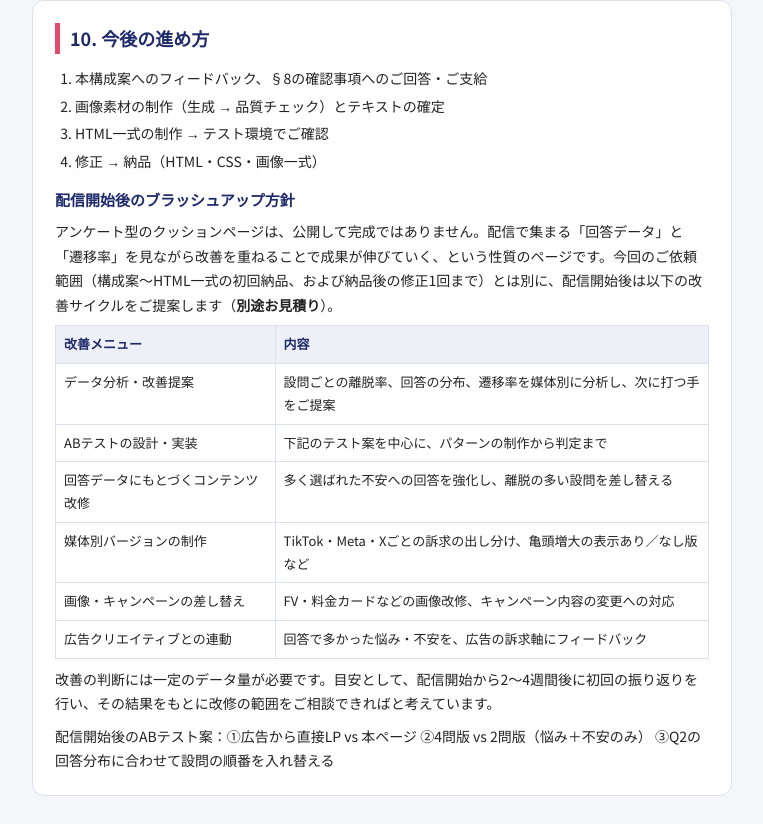
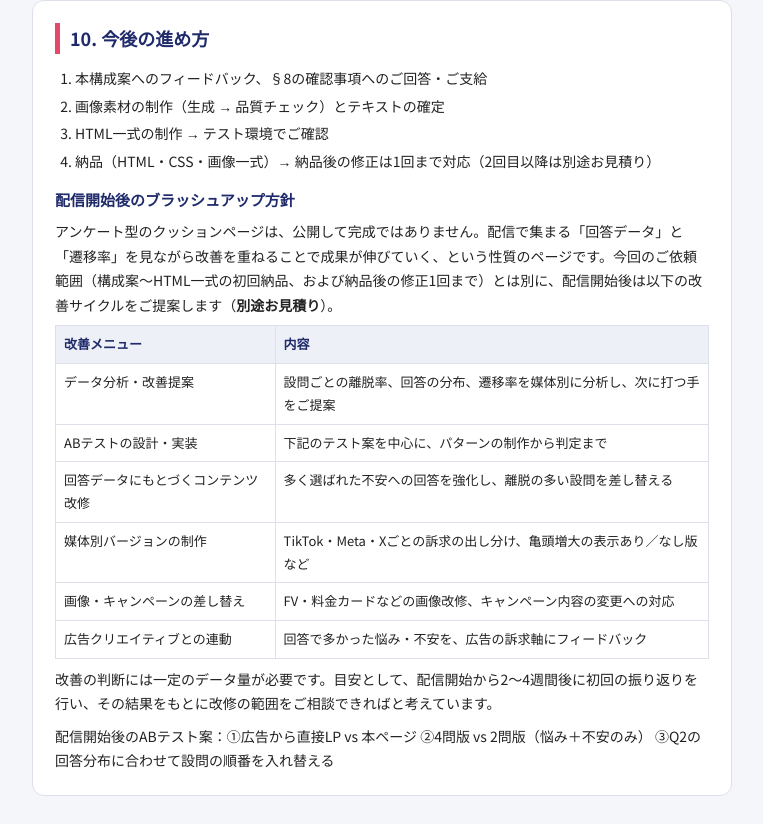
Before and after one commit to okadatakuya-spec/ml-survey-draft-8391e7, a plain HTML site: page index.html in a window 1280 px wide. Shown: the part 6090-6914 px from the top of the page, without its empty margins (34-797 px from the left). Drawn offline with Linux system fonts and the light colour scheme.

Commit message:
進め方に修正回数を明記

```diff
--- a/index.html
+++ b/index.html
@@ -194,7 +194,7 @@ th{background:#eef0f7;color:var(--navy);white-space:nowrap}
   <li>本構成案へのフィードバック、§8の確認事項へのご回答・ご支給</li>
   <li>画像素材の制作（生成 → 品質チェック）とテキストの確定</li>
   <li>HTML一式の制作 → テスト環境でご確認</li>
-  <li>修正 → 納品（HTML・CSS・画像一式）</li>
+  <li>納品（HTML・CSS・画像一式）→ 納品後の修正は1回まで対応（2回目以降は別途お見積り）</li>
  </ol>
  <h3>配信開始後のブラッシュアップ方針</h3>
  <p>アンケート型のクッションページは、公開して完成ではありません。配信で集まる「回答データ」と「遷移率」を見ながら改善を重ねることで成果が伸びていく、という性質のページです。今回のご依頼範囲（構成案〜HTML一式の初回納品、および納品後の修正1回まで）とは別に、配信開始後は以下の改善サイクルをご提案します（<b>別途お見積り</b>）。</p>
```
